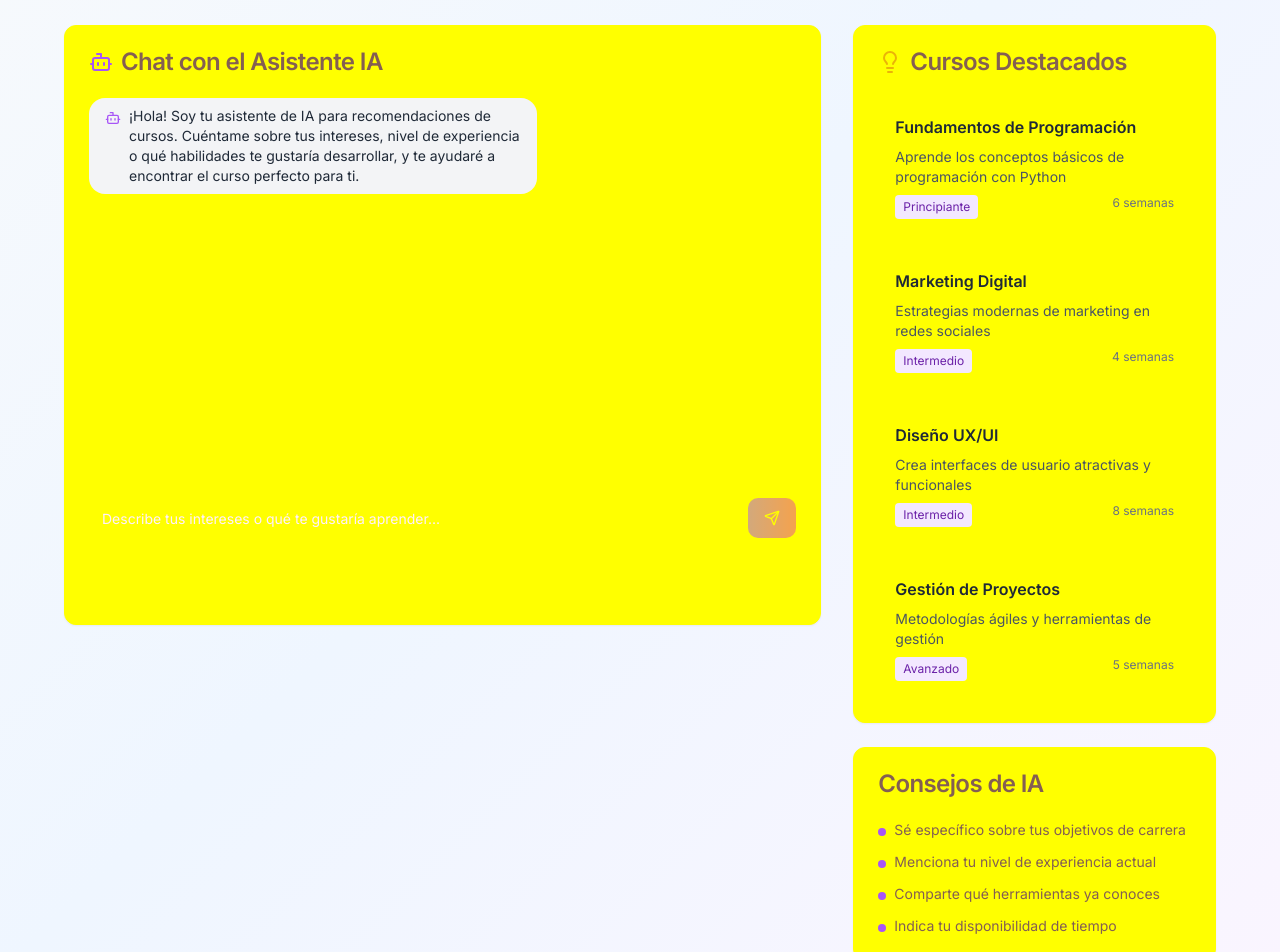
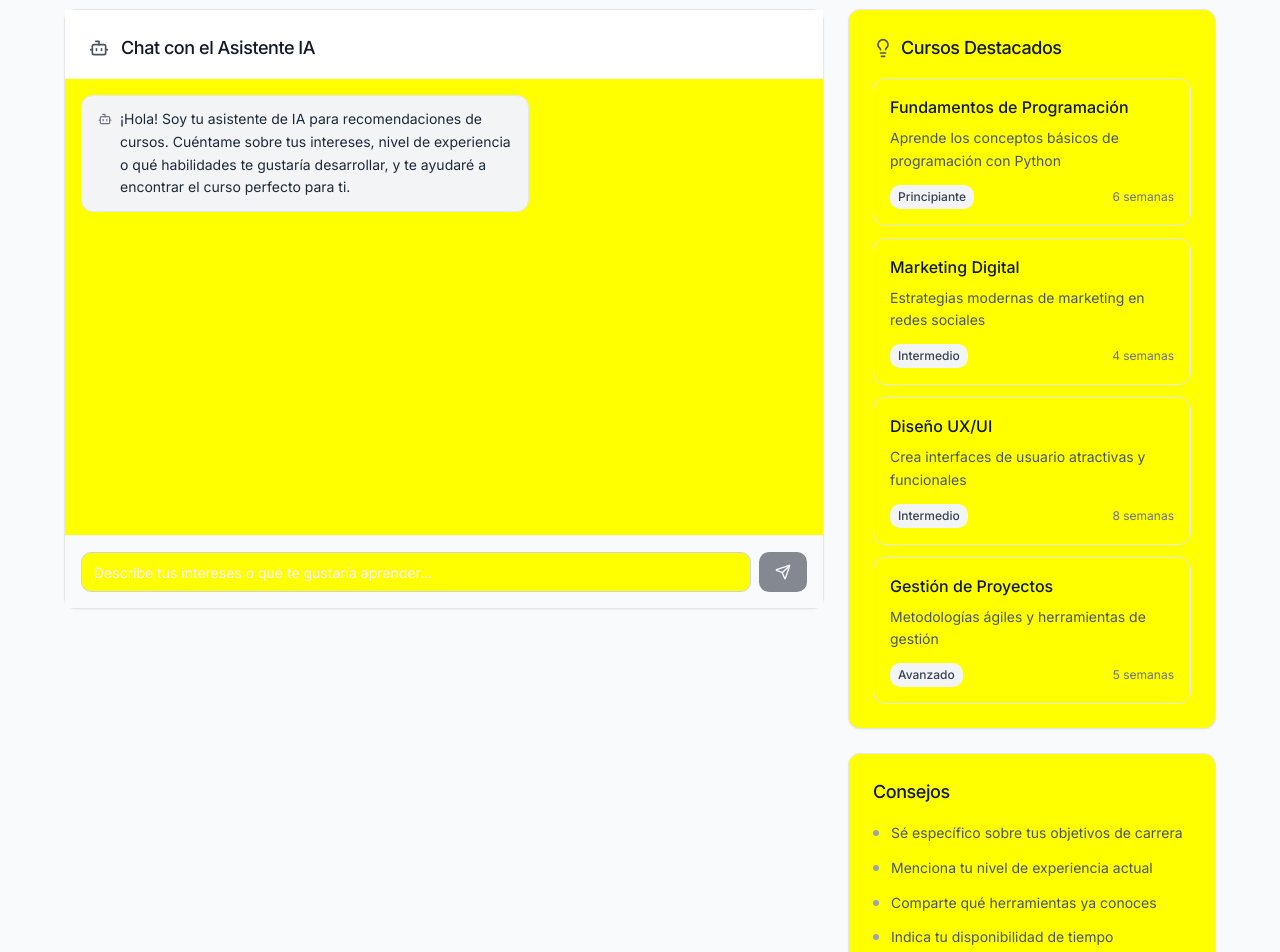
Before and after one commit to Joramir/skool-social-learn, a React (Vite) app: page /ai-assistant in a window 1280 px wide. Shown: the part 280-1232 px from the top of the page. Built offline with nearby package versions, Linux system fonts and the light colour scheme.

Commit message:
Refactor: Improve AI Assistant design
Make the AI Assistant's design more legible, minimalist, and use gray colors.

```diff
--- a/src/pages/AIAssistant.tsx
+++ b/src/pages/AIAssistant.tsx
@@ -1,4 +1,3 @@
-
 import React, { useState } from 'react';
 import { Bot, Send, Lightbulb, User, Loader2 } from 'lucide-react';
 import { Button } from '@/components/ui/button';
@@ -117,54 +116,54 @@ const AIAssistant = () => {
   };
 
   return (
-    <div className="min-h-screen p-4">
+    <div className="min-h-screen bg-gray-50 p-4">
       <div className="max-w-6xl mx-auto">
         {/* Header */}
         <div className="text-center mb-8">
-          <div className="w-16 h-16 bg-gradient-to-r from-purple-500 to-pink-500 rounded-2xl flex items-center justify-center mx-auto mb-4">
-            <Bot className="text-white" size={32} />
+          <div className="w-16 h-16 bg-gray-800 rounded-full flex items-center justify-center mx-auto mb-4">
+            <Bot className="text-white" size={28} />
           </div>
-          <h1 className="text-4xl font-bold mb-4 gradient-text">
+          <h1 className="text-3xl font-semibold text-gray-900 mb-2">
             Asistente IA para Cursos
           </h1>
-          <p className="text-lg text-gray-600 max-w-2xl mx-auto">
+          <p className="text-gray-600 max-w-2xl mx-auto leading-relaxed">
             Obtén recomendaciones personalizadas de cursos basadas en tus intereses y objetivos de aprendizaje
           </p>
         </div>
 
-        <div className="grid lg:grid-cols-3 gap-8">
+        <div className="grid lg:grid-cols-3 gap-6">
           {/* Chat Interface */}
           <div className="lg:col-span-2">
-            <Card className="h-[600px] flex flex-col">
-              <CardHeader>
-                <CardTitle className="flex items-center gap-2">
-                  <Bot className="text-purple-500" size={24} />
+            <Card className="h-[600px] flex flex-col border-gray-200 shadow-sm">
+              <CardHeader className="bg-white border-b border-gray-100 pb-4">
+                <CardTitle className="flex items-center gap-3 text-gray-900 text-lg font-medium">
+                  <Bot className="text-gray-600" size={20} />
                   Chat con el Asistente IA
                 </CardTitle>
               </CardHeader>
-              <CardContent className="flex-1 flex flex-col">
+              <CardContent className="flex-1 flex flex-col p-0">
                 {/* Messages */}
-                <div className="flex-1 overflow-y-auto space-y-4 mb-4 max-h-96">
+                <div className="flex-1 overflow-y-auto p-4 space-y-4">
                   {messages.map((message) => (
                     <div
                       key={message.id}
                       className={`flex ${message.isUser ? 'justify-end' : 'justify-start'}`}
                     >
                       <div
-                        className={`max-w-xs lg:max-w-md px-4 py-2 rounded-2xl ${
+                        className={`max-w-xs lg:max-w-md px-4 py-3 rounded-lg ${
                           message.isUser
-                            ? 'bg-gradient-to-r from-purple-500 to-pink-500 text-white'
-                            : 'bg-gray-100 text-gray-800'
+                            ? 'bg-gray-900 text-white'
+                            : 'bg-gray-100 text-gray-800 border border-gray-200'
                         }`}
                       >
                         <div className="flex items-start gap-2">
                           {!message.isUser && (
-                            <Bot size={16} className="text-purple-500 mt-1 flex-shrink-0" />
+                            <Bot size={14} className="text-gray-500 mt-1 flex-shrink-0" />
                           )}
                           {message.isUser && (
-                            <User size={16} className="text-white mt-1 flex-shrink-0" />
+                            <User size={14} className="text-gray-300 mt-1 flex-shrink-0" />
                           )}
-                          <p className="text-sm">{message.text}</p>
+                          <p className="text-sm leading-relaxed">{message.text}</p>
                         </div>
                       </div>
                     </div>
@@ -172,10 +171,10 @@ const AIAssistant = () => {
 
                   {isLoading && (
                     <div className="flex justify-start">
-                      <div className="bg-gray-100 px-4 py-2 rounded-2xl">
+                      <div className="bg-gray-100 border border-gray-200 px-4 py-3 rounded-lg">
                         <div className="flex items-center gap-2">
-                          <Bot size={16} className="text-purple-500" />
-                          <Loader2 size={16} className="animate-spin text-purple-500" />
+                          <Bot size={14} className="text-gray-500" />
+                          <Loader2 size={14} className="animate-spin text-gray-500" />
                           <span className="text-sm text-gray-600">Analizando...</span>
                         </div>
                       </div>
@@ -184,22 +183,24 @@ const AIAssistant = () => {
                 </div>
 
                 {/* Input */}
+                <div className="p-4 border-t border-gray-100 bg-gray-50">
                   <div className="flex gap-2">
                     <Input
                       value={currentMessage}
                       onChange={(e) => setCurrentMessage(e.target.value)}
                       onKeyPress={handleKeyPress}
                       placeholder="Describe tus intereses o qué te gustaría aprender..."
-                    className="flex-1"
+                      className="flex-1 border-gray-300 focus:border-gray-500 focus:ring-gray-500"
                       disabled={isLoading}
                     />
                     <Button
                       onClick={handleSendMessage}
                       disabled={!currentMessage.trim() || isLoading}
-                    className="bg-gradient-to-r from-purple-500 to-pink-500 hover:from-purple-600 hover:to-pink-600"
+                      className="bg-gray-900 hover:bg-gray-800 text-white px-4"
                     >
-                    <Send size={20} />
+                      <Send size={16} />
                     </Button>
+                  </div>
                 </div>
               </CardContent>
             </Card>
@@ -207,50 +208,50 @@ const AIAssistant = () => {
 
           {/* Course Recommendations */}
           <div className="space-y-6">
-            <Card>
-              <CardHeader>
-                <CardTitle className="flex items-center gap-2">
-                  <Lightbulb className="text-yellow-500" size={24} />
+            <Card className="border-gray-200 shadow-sm">
+              <CardHeader className="pb-4">
+                <CardTitle className="flex items-center gap-2 text-gray-900 text-lg font-medium">
+                  <Lightbulb className="text-gray-600" size={20} />
                   Cursos Destacados
                 </CardTitle>
               </CardHeader>
-              <CardContent className="space-y-4">
+              <CardContent className="space-y-3">
                 {courseRecommendations.map((course, index) => (
-                  <div key={index} className="p-4 border rounded-lg hover:shadow-md transition-shadow">
-                    <h4 className="font-semibold text-gray-800 mb-2">{course.title}</h4>
-                    <p className="text-sm text-gray-600 mb-2">{course.description}</p>
-                    <div className="flex justify-between text-xs text-gray-500">
-                      <span className="bg-purple-100 text-purple-800 px-2 py-1 rounded">
+                  <div key={index} className="p-4 border border-gray-200 rounded-lg hover:bg-gray-50 transition-colors">
+                    <h4 className="font-medium text-gray-900 mb-2">{course.title}</h4>
+                    <p className="text-sm text-gray-600 mb-3 leading-relaxed">{course.description}</p>
+                    <div className="flex justify-between items-center text-xs">
+                      <span className="bg-gray-100 text-gray-700 px-2 py-1 rounded-md font-medium">
                         {course.level}
                       </span>
-                      <span>{course.duration}</span>
+                      <span className="text-gray-500">{course.duration}</span>
                     </div>
                   </div>
                 ))}
               </CardContent>
             </Card>
 
-            <Card>
-              <CardHeader>
-                <CardTitle>Consejos de IA</CardTitle>
+            <Card className="border-gray-200 shadow-sm">
+              <CardHeader className="pb-4">
+                <CardTitle className="text-gray-900 text-lg font-medium">Consejos</CardTitle>
               </CardHeader>
               <CardContent>
                 <div className="space-y-3 text-sm">
-                  <div className="flex items-start gap-2">
-                    <div className="w-2 h-2 bg-purple-500 rounded-full mt-2 flex-shrink-0"></div>
-                    <p>Sé específico sobre tus objetivos de carrera</p>
+                  <div className="flex items-start gap-3">
+                    <div className="w-1.5 h-1.5 bg-gray-400 rounded-full mt-2 flex-shrink-0"></div>
+                    <p className="text-gray-600 leading-relaxed">Sé específico sobre tus objetivos de carrera</p>
                   </div>
-                  <div className="flex items-start gap-2">
-                    <div className="w-2 h-2 bg-purple-500 rounded-full mt-2 flex-shrink-0"></div>
-                    <p>Menciona tu nivel de experiencia actual</p>
+                  <div className="flex items-start gap-3">
+                    <div className="w-1.5 h-1.5 bg-gray-400 rounded-full mt-2 flex-shrink-0"></div>
+                    <p className="text-gray-600 leading-relaxed">Menciona tu nivel de experiencia actual</p>
                   </div>
-                  <div className="flex items-start gap-2">
-                    <div className="w-2 h-2 bg-purple-500 rounded-full mt-2 flex-shrink-0"></div>
-                    <p>Comparte qué herramientas ya conoces</p>
+                  <div className="flex items-start gap-3">
+                    <div className="w-1.5 h-1.5 bg-gray-400 rounded-full mt-2 flex-shrink-0"></div>
+                    <p className="text-gray-600 leading-relaxed">Comparte qué herramientas ya conoces</p>
                   </div>
-                  <div className="flex items-start gap-2">
-                    <div className="w-2 h-2 bg-purple-500 rounded-full mt-2 flex-shrink-0"></div>
-                    <p>Indica tu disponibilidad de tiempo</p>
+                  <div className="flex items-start gap-3">
+                    <div className="w-1.5 h-1.5 bg-gray-400 rounded-full mt-2 flex-shrink-0"></div>
+                    <p className="text-gray-600 leading-relaxed">Indica tu disponibilidad de tiempo</p>
                   </div>
                 </div>
               </CardContent>
```
Lines whose indentation alone changed are shown as unchanged.
